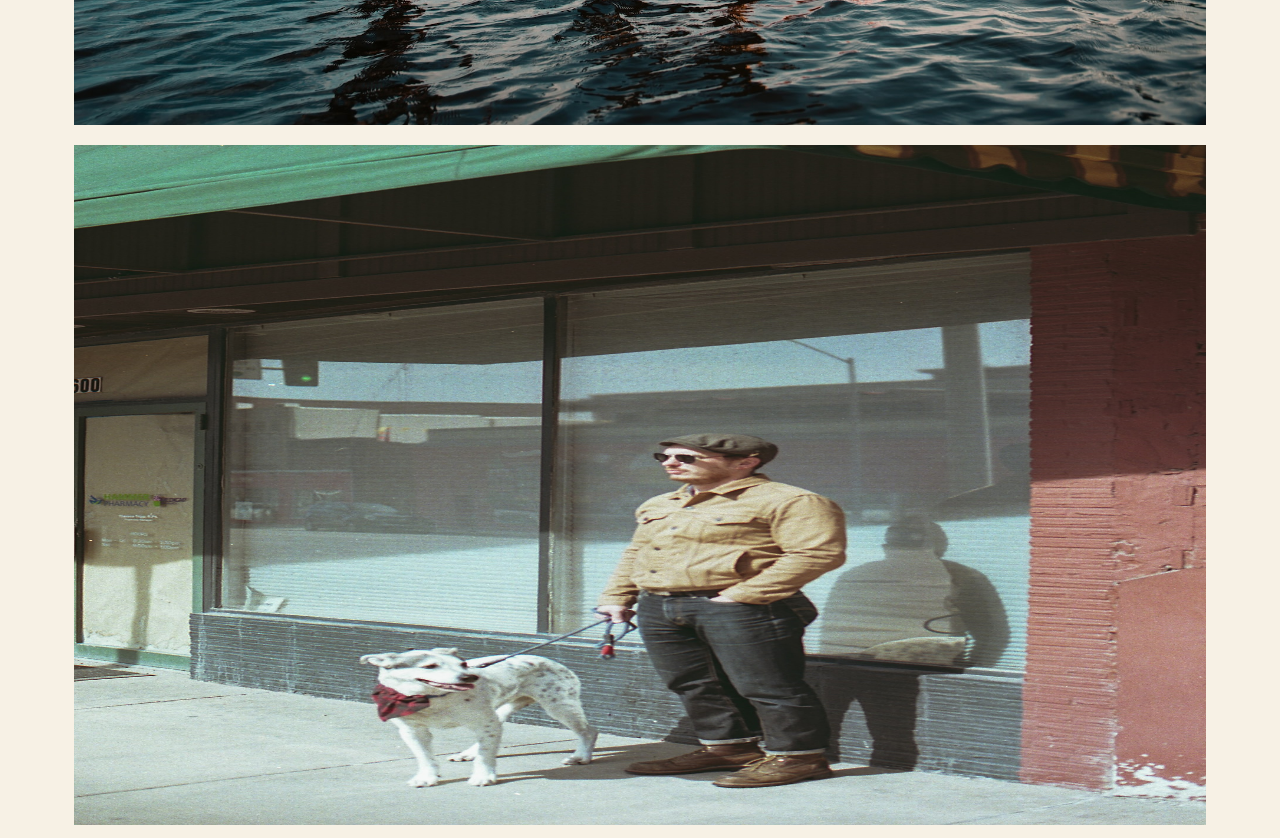
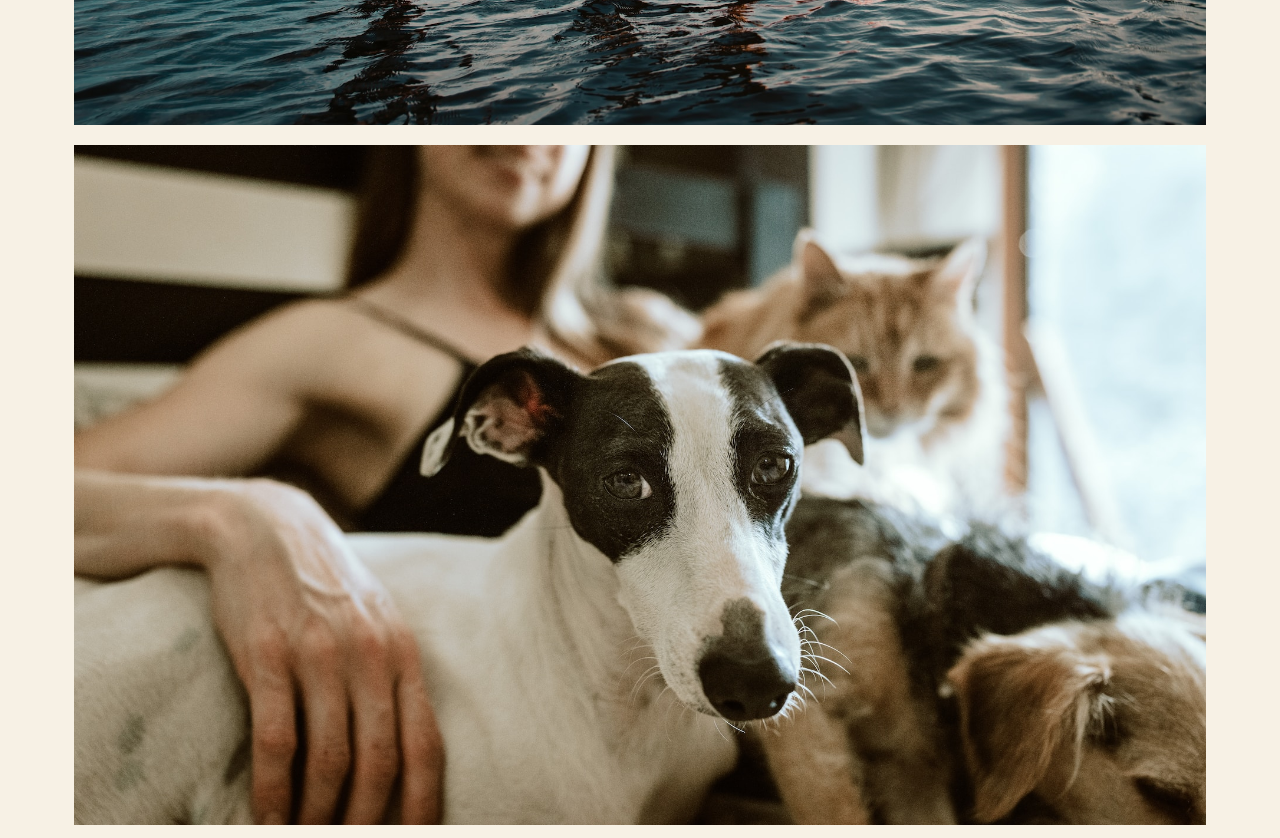
Before and after one commit to johandrevargas/proyecto_coderhouse_webdesign, a website: page pages/nosotros.html in a window 1280 px wide. Shown: the part 1000-1838 px from the top of the page. Drawn offline with nearby package versions, Linux system fonts and the light colour scheme; a web font is replaced by a local one.

Commit message:
Se actualiza la imagen de la página Nosotros

```diff
--- a/pages/nosotros.html
+++ b/pages/nosotros.html
@@ -53,7 +53,7 @@
             <img src="../images/imagen_nosotros_1.jpg" alt="Imagen de perro con su dueño navehando en rio">
         </section>
         <section class="section_2_nosotros">
-            <img src="../images/imagen_nosotros_2.jpg" alt="Imagen de un perro con su dueño">
+            <img src="../images/imagen_nosotros_4.jpg" alt="Imagen de un perro con su dueño">
             <div class="section_2_nosotros_contenido">
                 <h2>Reconocimientos a nivel internacional</h2>
                 <p>Nos enorgullece compartir que nuestros peludos han sido reconocidos a nivel internacional. A través de diferentes competencias, hemos reunido las diferentes técnicas para enseñar a perros de cualquier raza diferentes comandos que permitan una interacción más fácil con nuestros amigos caninos. Nuestro profesionales, reconocidos en el mundo canino, enseñan  rigurosamente a cada perro, demostrando a través de disciplina los mejores estándares de excelencia. Estos reconocimientos internacionales no solo honran a los perros, sino también a sus dedicados dueños, criadores y entrenadores. Estamos encantados de ser parte de esta comunidad apasionada por los perros y esperamos seguir promoviendo la grandeza de nuestros peludos.</p>
--- a/scss/layout/_nosotros.scss
+++ b/scss/layout/_nosotros.scss
@@ -53,7 +53,8 @@
 
     img {
         height: 700px;
-        padding: 10px
+        padding: 10px;
+        width: 50%;
     }
 
     &_contenido {
--- a/scss/layout/mediaqueries.scss
+++ b/scss/layout/mediaqueries.scss
@@ -44,7 +44,7 @@
     }
 }
 
-@media (max-width: 1500px) {
+@media (max-width: 1400px) {
 
     .section_2_nosotros{
         flex-direction: column;
@@ -53,7 +53,7 @@
         align-items: center;
 
         img{
-            /* object-fit: cover; */
+            object-fit: cover;
             object-position: center;
             width:90%;
         }
```
Also changed, not shown: README.md, css/layout/mediaqueries.css, css/style.css, images/imagen_nosotros_3.jpg (added), images/imagen_nosotros_4.jpg (added), 2 other files. Lines whose indentation alone changed are shown as unchanged.
